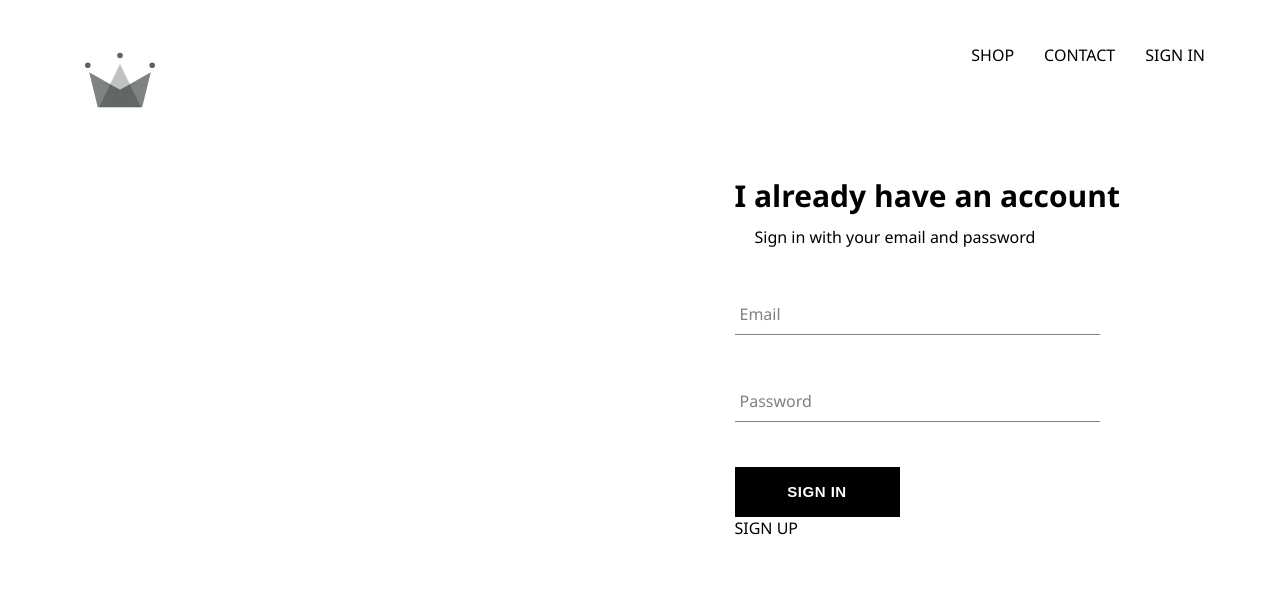
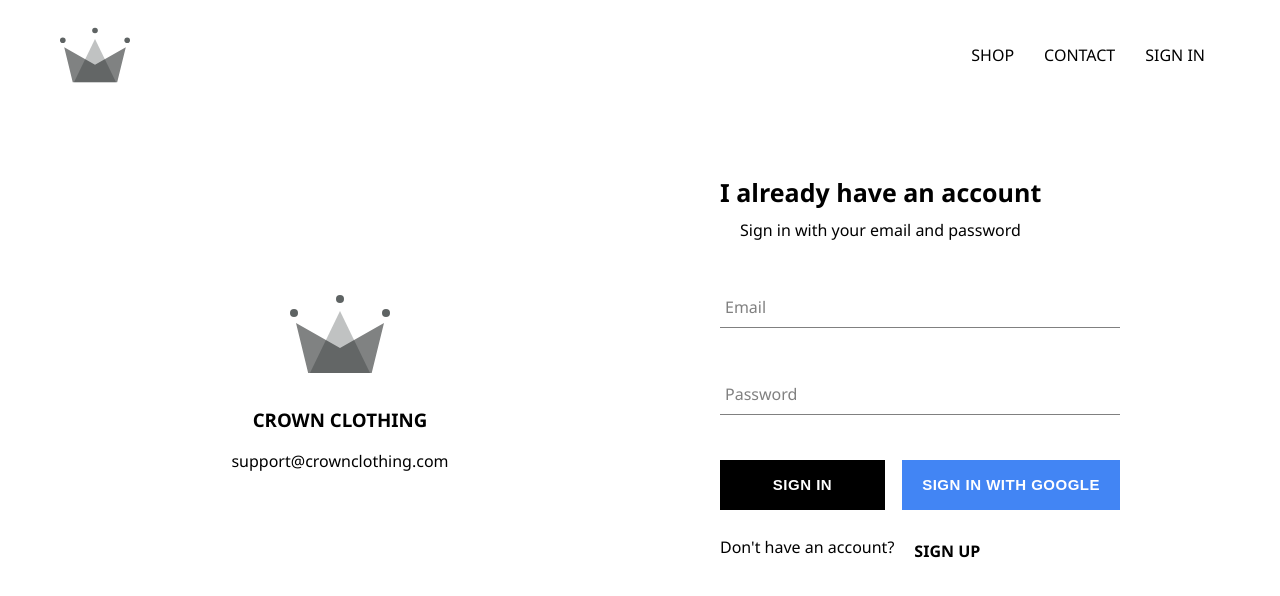
Before and after one commit to abbasiusa98/crown-clothing, a React (Create React App) app: page /signin in a window 1280 px wide. Shown: the top 596 px of the page. Built offline with nearby package versions, Linux system fonts and the light colour scheme; no server answers.

Commit message:
completed sign in page with google sign in and also completed styling

```diff
--- a/package.json
+++ b/package.json
@@ -6,6 +6,7 @@
     "@testing-library/jest-dom": "^5.12.0",
     "@testing-library/react": "^11.2.7",
     "@testing-library/user-event": "^12.8.3",
+    "firebase": "^8.7.0",
     "react": "^17.0.2",
     "react-dom": "^17.0.2",
     "react-router-dom": "^5.2.0",
--- a/src/App.css
+++ b/src/App.css
@@ -6,3 +6,7 @@ a {
   text-decoration: none;
   color: black;
 }
+
+* {
+  box-sizing: border-box;
+}
--- a/src/App.js
+++ b/src/App.js
@@ -5,11 +5,35 @@ import ShopPage from "./pages/shop/shop";
 import Header from "./components/header/header";
 import SignInPage from "./pages/sign-in/sign-in";
 import SignUpPage from "./pages/sign-up/sign-up";
+import { auth } from "./firebase/firebase.utills";
+import React from "react";
 
-function App() {
+class App extends React.Component {
+  constructor() {
+    super();
+    this.state = {
+      currentUser: null,
+    };
+  }
+
+  unsubscribeFromAuth = null;
+
+  componentDidMount() {
+    this.unsubscribeFromAuth = auth.onAuthStateChanged((user) => {
+      this.setState({ currentUser: user });
+
+      console.log(user);
+    });
+  }
+
+  componentWillUnmount() {
+    this.unsubscribeFromAuth();
+  }
+
+  render() {
     return (
       <div>
-      <Header />
+        <Header currentUser={this.state.currentUser} />
         <Switch>
           <Route exact path="/" component={HomePage} />
           <Route exact path="/shop" component={ShopPage} />
@@ -19,4 +43,5 @@ function App() {
       </div>
     );
   }
+}
 export default App;
--- a/src/components/custom-button/custom-button.css
+++ b/src/components/custom-button/custom-button.css
@@ -4,7 +4,7 @@
   height: 50px;
   letter-spacing: 0.5px;
   line-height: 50px;
-  padding: 0 35px 0 35px;
+  padding: 0 20px;
   font-size: 15px;
   background-color: black;
   color: white;
@@ -18,3 +18,14 @@
   color: black;
   border: 1px solid black;
 }
+
+.google-sign-in {
+  background-color: #4285f4;
+  color: white;
+}
+
+.google-sign-in:hover {
+  background-color: #0f4fb6;
+  color: white;
+  border: none;
+}
--- a/src/components/custom-button/custom-button.jsx
+++ b/src/components/custom-button/custom-button.jsx
@@ -2,9 +2,12 @@ import React from "react";
 
 import "./custom-button.css";
 
-const CustomButton = ({ children, ...otherProps }) => {
+const CustomButton = ({ children, isGoogleSignIn, ...otherProps }) => {
   return (
-    <button className="custom-button" {...otherProps}>
+    <button
+      className={`${isGoogleSignIn ? "google-sign-in" : ""} custom-button`}
+      {...otherProps}
+    >
       {children}
     </button>
   );
--- a/src/components/form-input/form-input.css
+++ b/src/components/form-input/form-input.css
@@ -1,6 +1,6 @@
 .group {
   position: relative;
-  width: 350px;
+  width: 400px;
   margin: 45px 0;
 }
 .group .form-input {
--- a/src/components/header/header.css
+++ b/src/components/header/header.css
@@ -8,7 +8,6 @@
 .header .logo-container {
   height: 100%;
   width: 70px;
-  padding: 25px;
 }
 .header .options {
   width: 50%;
@@ -19,4 +18,5 @@
 }
 .header .options .option {
   padding: 10px 15px;
+  cursor: pointer;
 }
--- a/src/components/header/header.jsx
+++ b/src/components/header/header.jsx
@@ -1,12 +1,14 @@
 import React from "react";
 
 import { Link } from "react-router-dom";
+
+import { auth } from "../../firebase/firebase.utills";
 
 import { ReactComponent as Logo } from "../../assets/crown.svg";
 
 import "./header.css";
 
-const Header = () => {
+const Header = ({ currentUser }) => {
   return (
     <div className="header">
       <Link to="/">
@@ -19,9 +21,16 @@ const Header = () => {
         <Link className="option" to="/contact">
           CONTACT
         </Link>
-        <Link className="option" to="/signin">
-          SIGN IN
-        </Link>
+
+        {currentUser ? (
+          <div className="option" onClick={() => auth.signOut()}>
+            SIGN OUT
+          </div>
+        ) : (
+          <Link className="option" to="/signin">
+            SIGN IN
+          </Link>
+        )}
       </div>
     </div>
   );
--- /dev/null
+++ b/src/firebase/firebase.utills.js
@@ -0,0 +1,25 @@
+import firebase from "firebase/app";
+import "firebase/firestore";
+import "firebase/auth";
+
+const config = {
+  apiKey: "AIzaSyDtnBtjLbRJFPviTr7Q--rZWfjNhkg-uno",
+  authDomain: "crown-db-24299.firebaseapp.com",
+  projectId: "crown-db-24299",
+  storageBucket: "crown-db-24299.appspot.com",
+  messagingSenderId: "425680056946",
+  appId: "1:425680056946:web:e0252739b021934dbf08eb",
+  measurementId: "G-5NVZSQRYP1",
+};
+
+firebase.initializeApp(config);
+
+export const auth = firebase.auth();
+export const firestore = firebase.firestore();
+
+const provider = new firebase.auth.GoogleAuthProvider();
+provider.setCustomParameters({ prompt: "select_account" });
+
+export const signInWithGoogle = () => auth.signInWithPopup(provider);
+
+export default firebase;
--- a/src/pages/sign-in/sign-in.css
+++ b/src/pages/sign-in/sign-in.css
@@ -1,15 +1,47 @@
 .sign-in-page {
-  float: right;
+  margin: auto;
+  display: flex;
+  flex-direction: row;
+}
+
+.sign-in-container {
   margin: 50px 100px;
   display: flex;
   flex-direction: column;
 }
 
-.title {
+.logo-container {
+  margin: auto;
+  text-align: center;
+}
+
+.logo {
+  margin: auto;
+  height: 100%;
+  width: 120px;
+  padding: 10px;
+}
+.sign-in-container .title {
   margin: 10px 0;
-  font-size: 30px;
+  font-size: 25px;
 }
 
 .subtitle {
   margin: 0px 20px;
 }
+
+.signup-containter {
+  margin: 10px 0;
+  display: flex;
+  flex-direction: row;
+}
+
+.signup {
+  margin: 20px;
+  font-weight: bold;
+}
+
+.sign-in-container .buttons {
+  display: flex;
+  justify-content: space-between;
+}
--- a/src/pages/sign-in/sign-in.jsx
+++ b/src/pages/sign-in/sign-in.jsx
@@ -7,6 +7,10 @@ import "./sign-in.css";
 import FormInput from "../../components/form-input/form-input";
 
 import CustomButton from "../../components/custom-button/custom-button";
+
+import { ReactComponent as Logo } from "../../assets/crown.svg";
+
+import { signInWithGoogle } from "../../firebase/firebase.utills";
 
 class SignInPage extends React.Component {
   constructor(props) {
@@ -31,6 +35,14 @@ class SignInPage extends React.Component {
   render() {
     return (
       <div className="sign-in-page">
+        <div className="logo-container">
+          <Link to="/">
+            <Logo className="logo" />
+          </Link>
+          <h3 className="title">CROWN CLOTHING</h3>
+          <span className="subtitle">support@crownclothing.com</span>
+        </div>
+        <div className="sign-in-container">
           <h2 className="title">I already have an account</h2>
           <span className="subtitle">Sign in with your email and password</span>
           <form onSubmit={this.handleSubmit}>
@@ -50,11 +62,20 @@ class SignInPage extends React.Component {
               value={this.state.password}
               required
             />
-          <CustomButton type="submit" value="submit form">
-            SIGN IN
+            <div className="buttons">
+              <CustomButton type="submit">SIGN IN</CustomButton>
+              <CustomButton onClick={signInWithGoogle} isGoogleSignIn>
+                SIGN IN WITH GOOGLE
               </CustomButton>
+            </div>
           </form>
-        <Link to="/signup">SIGN UP</Link>
+          <div className="signup-containter">
+            <p>Don't have an account? </p>
+            <Link className="signup" to="/signup">
+              SIGN UP
+            </Link>
+          </div>
+        </div>
       </div>
     );
   }
```
Also changed, not shown: 1 other file (tests, documents, lock files or other folders). Lines whose indentation alone changed are shown as unchanged.
